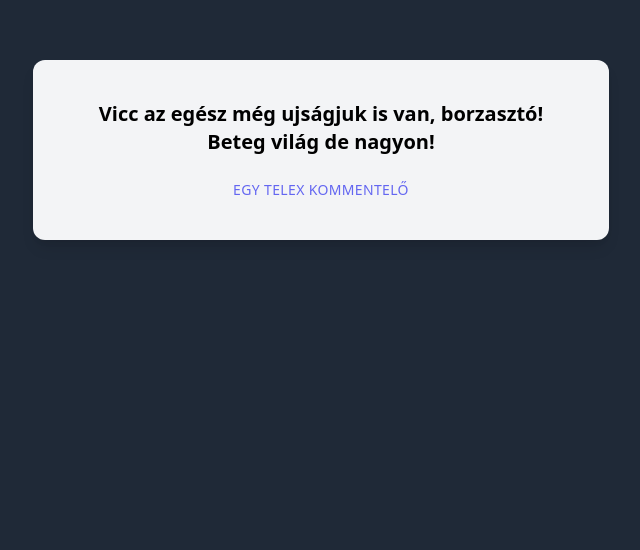
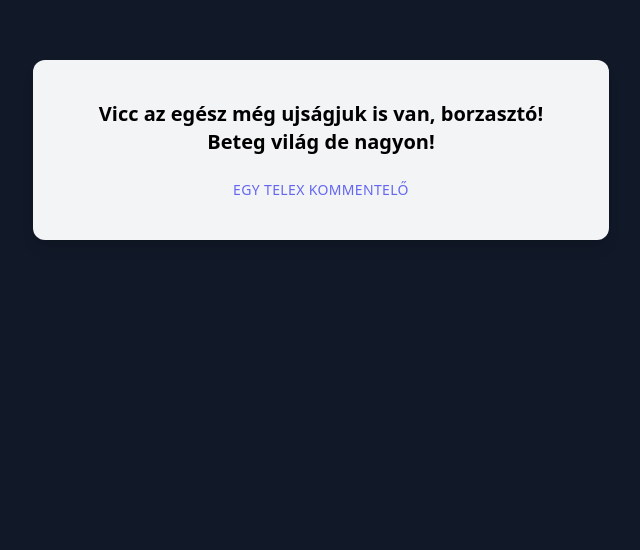
Before and after one commit to sndrrrkrly/napi-telex, a Vue app: page / in a window 1280 px wide. Shown: the part 250-800 px from the top of the page, without its empty margins (319-959 px from the left). Built offline with nearby package versions, Linux system fonts and the light colour scheme.

Commit message:
just changed the background color

```diff
--- a/src/App.vue
+++ b/src/App.vue
@@ -1,6 +1,6 @@
 <template>
   <div id = "app">
-    <div class = "min-w-screen min-h-screen bg-gray-800 flex items-center justify-center px-5 py-5">
+    <div class = "min-w-screen min-h-screen bg-gray-900 flex items-center justify-center px-5 py-5">
       <div class = "w-full mx-auto rounded-xl bg-gray-100 shadow-lg p-10 text-gray-800 relative overflow-hidden min-w-50 max-w-lg sm:min-w-80 sm:max-w-xl">
         <h1 class = "leading-tight text-black font-semibold text-sm sm:text-xl text-center">
           <div class="pre-formatted">
```
